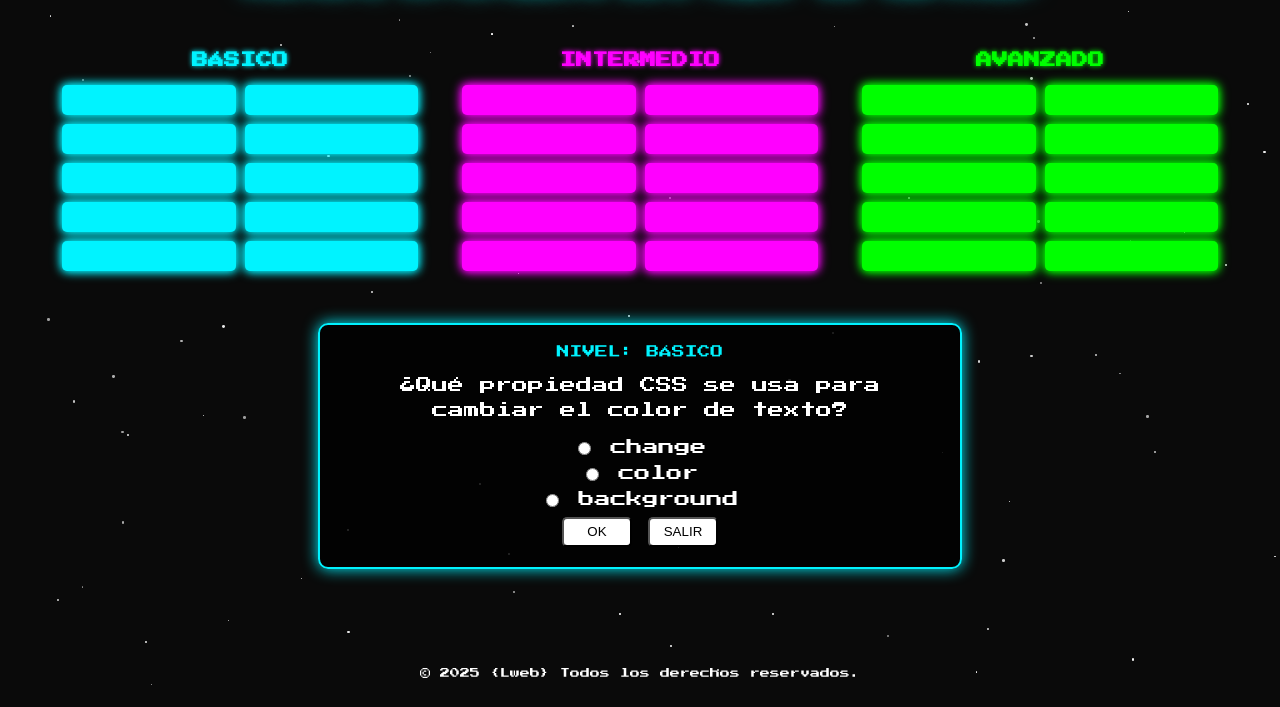
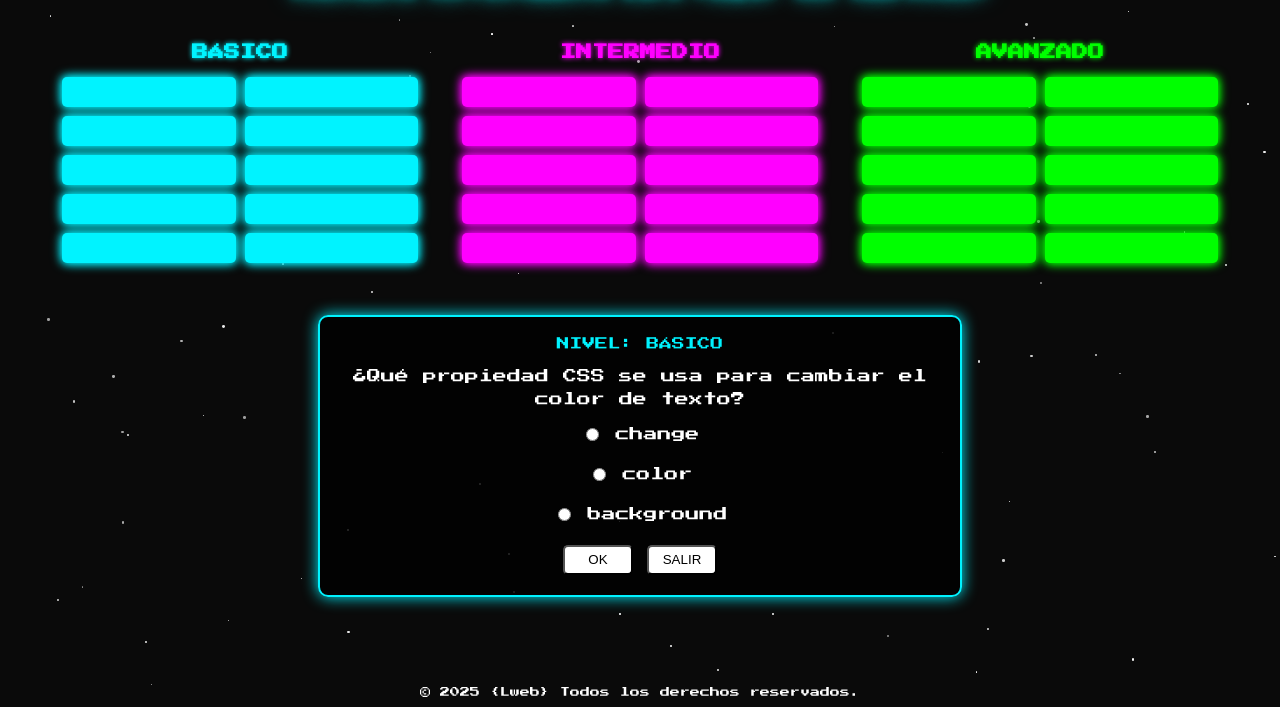
Before and after one commit to nelsonivanlobo/Juego-Rompe-muro, a website: page index.html in a window 1280 px wide. Both pictures are taken after a click on the button "INICIAR JUEGO". Shown: the part 112-819 px from the top of the page. Drawn offline with nearby package versions, Linux system fonts and the light colour scheme; some packages are replaced by stand-ins of ours; no server answers; a script that the page names is missing.

Commit message:
cambios de fuente

```diff
--- a/script.js
+++ b/script.js
@@ -345,7 +345,7 @@ function showQuestion() {
     const label = document.createElement('label');
     label.innerHTML = `
       <input class="input" type="radio" name="option" value="${index}" />
-      ${option}
+      ${option}<br>
     `;
     optionsContainer.appendChild(label);
     optionsContainer.appendChild(document.createElement('br'));
--- a/style.css
+++ b/style.css
@@ -12,7 +12,8 @@
     body {
       background-color: var(--dark-bg);
       color: white;
-      font-family: 'Press Start 2P', cursive;
+      font-family: 'Press Start 2P', cursive; /* font: oblique bold 120% cursive; */ /* font-family: "Lucida Console", "Courier New", monospace; */
+      font-size: 14px;
       margin: 0;
       padding: 0;
       overflow-x: hidden;
@@ -30,7 +31,7 @@
 
     h1 {
       font-size: 2rem;
-      margin-bottom: 10px;
+
     }
 
     .game-container {
@@ -163,7 +164,9 @@
     color: white;
   }
 
-
+  input[type="radio"] {
+  accent-color: var(--neon-green); /* Cambiá a cualquier color */
+}
 
     .start-btn {
       background: transparent;
```
